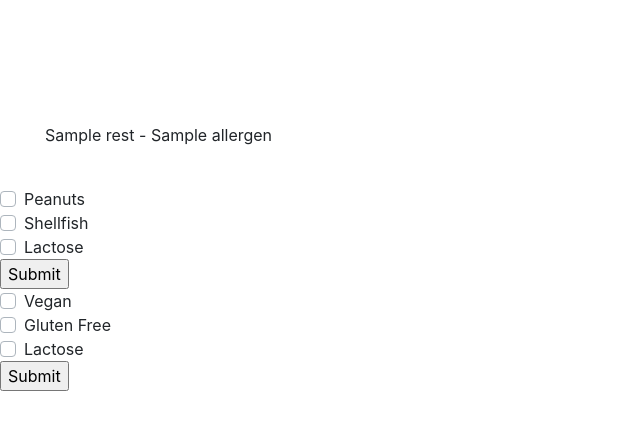
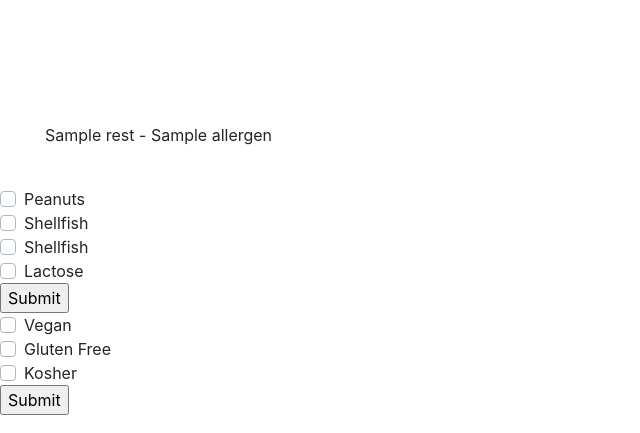
Before and after one commit to XinyuC2/Craveforit, a Python web app: template templates/finder.html in a window 1280 px wide. Shown: the part 367-800 px from the top of the page, without its empty margins (0-640 px from the left). Run offline with Jinja, Linux system fonts and the light colour scheme; the template is opened without the code that fills it: most values are stand-ins (such as "Sample title", 1, 10 or a date in 2020); some libraries are stand-ins or nearby versions.

Commit message:
as of july 30

```diff
--- a/templates/finder.html
+++ b/templates/finder.html
@@ -44,14 +44,27 @@
 	<li>{{ rest.name }} - {{ rest.allergen }} </li>
 	{% endfor %}
     <br>
+    <!-- {% for rest in restaurants %}
+        {% for all in rest.allergen %}
+        {% if all == 'peanut-free'%}
+        <li>{{ rest.name }} - {{ rest.allergen }} </li> -->
+	    <!-- <li>{{ rest.name }} - {{ rest.allergen }} </li> -->
+	    <!-- {% endif %}
+        {% endfor %}
+    {% endfor %} -->
     {% for rest in restaurants %}
         {% for all in rest.allergen %}
-        {% if all == 'peanut-free'%}
-        <li>{{ rest.name }} - {{ rest.allergen }} </li>
-	    <!-- <li>{{ rest.name }} - {{ rest.allergen }} </li> -->
-	    {% endif %}
+            {% if all == "peanut-free" %}
+                    <p> {{ rest.name }} {{rest.street_address}} {{rest.hours}} {{rest.contact}} </p>
+            {% elif all == "shellfish-free" %}
+                    <p> {{ rest.name }} {{rest.street_address}} {{rest.hours}} {{rest.contact}} </p>
+            {% elif all == "reduced lactose" %}
+                    <p> {{ rest.name }} {{rest.street_address}} {{rest.hours}} {{rest.contact}} </p>
+             {% elif all == "soy-free" %}
+                    <p> {{ rest.name }} {{rest.street_address}} {{rest.hours}} {{rest.contact}} </p>
+            {% endif %}
         {% endfor %}
-    {% endfor %}
+	{% endfor %}
 </ol>
 <!-- Dropdowns for user to select allergen -->
 <form method="post" action="/getinfo">
@@ -65,24 +78,29 @@
     <label class="custom-control-label" for="defaultChecked">Shellfish</label>
   </div>
   <div class="custom-control custom-checkbox">
-    <input type="checkbox" class="custom-control-input" id="default" name="lactose" value="lactose-free">
-    <label class="custom-control-label" for="default">Lactose</label>
+    <input type="checkbox" class="custom-control-input" id="default" name="shellfish" value=
+   "shellfish-free">
+    <label class="custom-control-label" for="default">Shellfish</label>
+  </div>
+  <div class="custom-control custom-checkbox">
+    <input type="checkbox" class="custom-control-input" id="default1" name="lactose" value="r-lactose">
+    <label class="custom-control-label" for="default1">Lactose</label>
   </div>
   <input type="submit" value="Submit">
 </form>
 <form method="post" action="/getinfo">
   <div class="custom-control custom-checkbox">
-    <input type="checkbox" class="custom-control-input" id="defaultUnchecked" name="vegan" value="vegan">
-    <label class="custom-control-label" for="defaultUnchecked">Vegan</label>
+    <input type="checkbox" class="custom-control-input" id="default2" name="vegan" value="vegan">
+    <label class="custom-control-label" for="default2">Vegan</label>
   </div>
   <div class="custom-control custom-checkbox">
-    <input type="checkbox" class="custom-control-input" id="defaultChecked" name="gluten-free" value=
+    <input type="checkbox" class="custom-control-input" id="default3" name="gluten-free" value=
    "gluten-free">
-    <label class="custom-control-label" for="defaultChecked">Gluten Free</label>
+    <label class="custom-control-label" for="default3">Gluten Free</label>
   </div>
   <div class="custom-control custom-checkbox">
-    <input type="checkbox" class="custom-control-input" id="default" name="kosher" value="kosher">
-    <label class="custom-control-label" for="default">Lactose</label>
+    <input type="checkbox" class="custom-control-input" id="default4" name="kosher" value="kosher">
+    <label class="custom-control-label" for="default4">Kosher</label>
   </div>
   <input type="submit" value="Submit">
 </form>
```
Also changed, not shown: model.py (line endings or trailing spaces).
